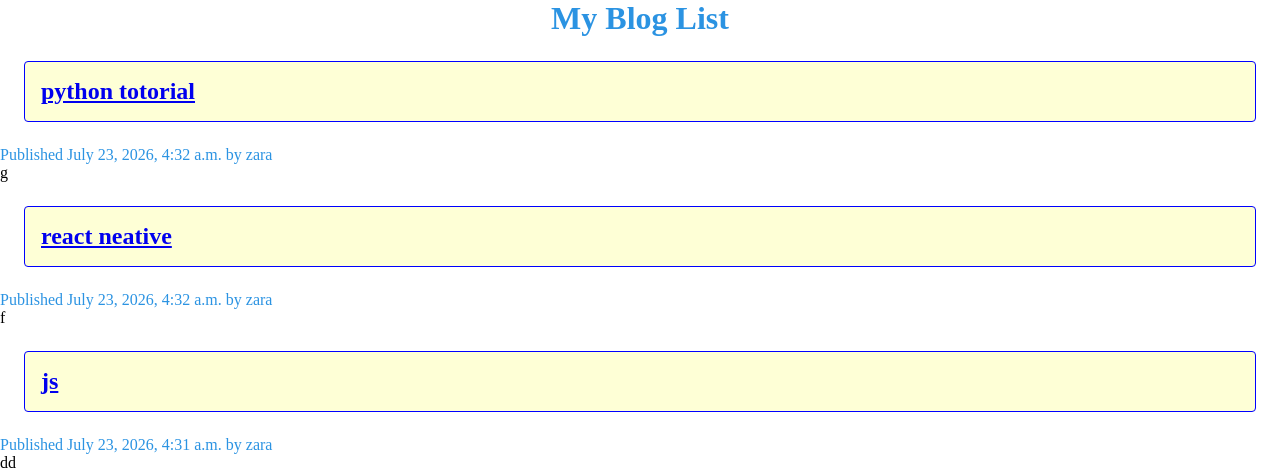
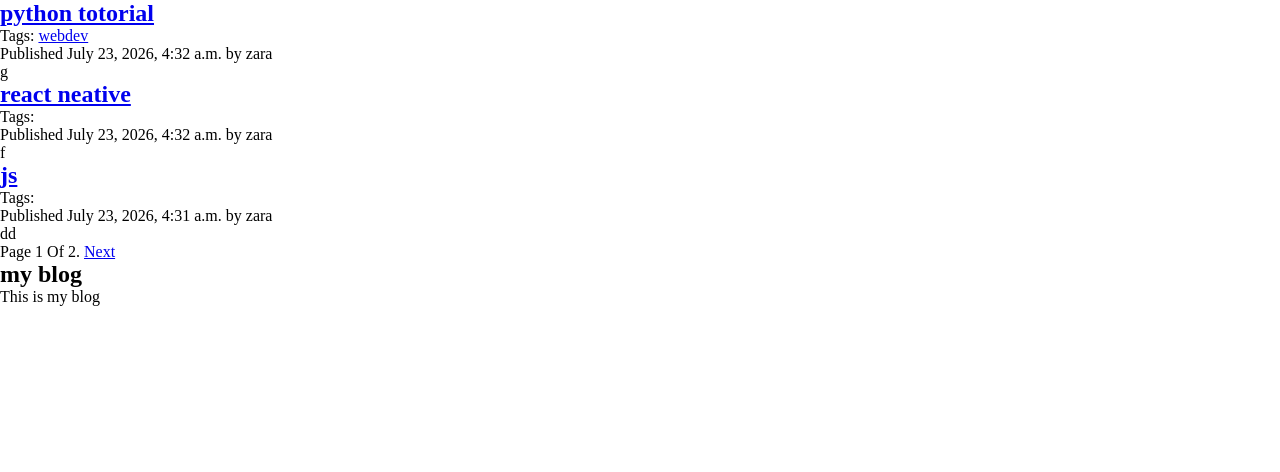
Before and after one commit to zarrush/django-blog, a Django app: page /blog/ in a window 1280 px wide. Shown: the top 472 px of the page. Run offline with Django 5.2, Linux system fonts and the light colour scheme; data comes from the database, SQL or seed files in the repository; both versions use the stored data as it was after the commit; parts of the project's set-up code (start-up, migrations or seed data) failed here and were passed over.

Commit message:
feat: add post tagging and tag-based filtering

```diff
--- a/blog/models.py
+++ b/blog/models.py
@@ -2,7 +2,7 @@ from django.db import models
 from django.utils import timezone # استفاده از زمان فعلی پروژه با در نظر گرفتن مکان فعلی
 from django.contrib.auth.models import User # استفاده از مدل پیشفرض جنگو برای ارتباط کاربر و پست
 from django.urls import reverse
-
+from taggit.managers import TaggableManager
 class PublishedManager(models.Manager):
     def get_queryset(self):
         return super().get_queryset()\
@@ -33,6 +33,7 @@ class Post(models.Model): # تعریف مدل مربوط به پست های وب
                                 default = Status.DRAFT)
     objects = models.Manager() # The default manager
     published = PublishedManager() # our custom manager
+    tags = TaggableManager() # Tags
     # اضافه کردن دش به شکل نزولی
         # تعیین ترتیب پیش‌فرض نمایش پست‌ها بر اساس زمان انتشار
     class Meta:
--- a/blog/static/css/blog.css
+++ b/blog/static/css/blog.css
@@ -3,25 +3,4 @@
     margin: 0;
     box-sizing: border-box;
 }
-
-#main-title{
-    display: flex;
-    justify-content: center;
-    align-items: center;
-    color: #2b93e2;
-}
-.list-div{
-    margin: 1.5rem;
-    padding: 1rem;
-    background-color: #f6ff0029;
-    border: 0.5px blue solid;
-    border-radius: 4px;
-}
-.list-title{
-    list-style: none;
-    text-decoration: none;
-    color: #00cdcdcc;
-}
-.date{
-    color: #2b93e2;
-}
+/* ---------- Blog List ---------- */
--- a/blog/templates/blog/post/list.html
+++ b/blog/templates/blog/post/list.html
@@ -1,22 +1,42 @@
-{% extends 'blog/base.html' %} {% block title %}My Blog{% endblock %} {% block
-content %}
+{% extends "blog/base.html" %}
+
+{% block title %}
+    My Blog
+{% endblock %}
+
 {% block content %}
-<h1 id="main-title">My Blog List</h1>
-{% for post in posts %} {# نمایش لیست پست های انتشار شده #}
-<div class="list-div">
-  <h2 class="list-title">
-    <a href="{{ post.get_absolute_url }}">
-      {# لینک به صفحه جزییات هر پست #} {{ post.title }}
-    </a>
-  </h2>
-</div>
 
-<p class="date">
-  {# نمایش تاریخ انتشار و نویسنده پست #} Published {{post.publish}} by
-  {{post.author}}
-</p>
-<div class="post-body">{{ post.body|truncatewords:30|linebreaks}}</div>
-{# نمایش خلاصه‌ای از متن پست (۳۰ کلمه اول) #} {% endfor %}
-<!-- بستن حلقه -->
-{% include "pagination.html" with page=page_obj %}
-{%  endblock %}
+{% if tag %}
+    <h2>Posts tagged with "{{ tag.name }}"</h2>
+{% endif %}
+
+{% for post in posts %}
+
+    <h2 class="post-title">
+        <a href="{{ post.get_absolute_url }}">
+            {{ post.title }}
+        </a>
+    </h2>
+
+    <p class="tags">
+        Tags:
+        {% for tag in post.tags.all %}
+            <a href="{% url 'blog:post_list_by_tag' tag.slug %}">
+                {{ tag.name }}
+            </a>{% if not forloop.last %}, {% endif %}
+        {% endfor %}
+    </p>
+
+    <p class="post-date">
+        Published {{ post.publish }} by {{ post.author }}
+    </p>
+
+    <div class="post-body">
+        {{ post.body|truncatewords:30|linebreaks }}
+    </div>
+
+{% endfor %}
+
+{% include "pagination.html" with page=posts %}
+
+{% endblock %}
--- a/blog/urls.py
+++ b/blog/urls.py
@@ -4,7 +4,8 @@ from blog.views import *
 app_name = 'blog'
 # مسیر های مربوط به اپلکیشن وبلاگ
 urlpatterns = [
-    path('', PostListView.as_view(), name='post_list'),  # صفحه اصلی وبلاگ(نمایش لیست پست ها)
+    path('', post_list, name='post_list'),  # صفحه اصلی وبلاگ(نمایش لیست پست ها)
+    path('tag/<slug:tag_slug>/', post_list, name='post_list_by_tag' ),
     path('<int:year>/<int:month>/<int:day>/<slug:post>/',
             post_detail,
             name='post_detail'),
--- a/blog/views.py
+++ b/blog/views.py
@@ -4,9 +4,14 @@ from django.core.paginator import Paginator, EmptyPage, PageNotAnInteger
 from django.views.generic import ListView
 from .forms import CommentForm
 from django.views.decorators.http import require_POST
+from taggit.models import Tag
 # نمایش لیست تمام پست‌های منتشرشده
-def post_list(request):
+def post_list(request,tag_slug=None):
     post_list = Post.published.all() # دریافت فقط پست‌هایی که وضعیت آن‌ها Published است
+    tag = None
+    if tag_slug:
+        tag = get_object_or_404(Tag, slug=tag_slug)
+        post_list = post_list.filter(tags__in=(tag))
     paginator = Paginator(post_list, 3)
     page_number = request.GET.get('page', 1)
     try:
@@ -18,7 +23,8 @@ def post_list(request):
 
     return render(request, # ارسال لیست پست‌ها به قالب برای نمایش
                     'blog/post/list.html',
-                    {'posts': posts})
+                    {'posts': posts,
+                    'tag': tag})
 # نمایش جزئیات یک پست بر اساس شناسه (id)
 def post_detail(request, year, month, day, post):
     post = get_object_or_404(
--- a/core/settings.py
+++ b/core/settings.py
@@ -38,6 +38,7 @@ INSTALLED_APPS = [
     'django.contrib.messages',
     'django.contrib.staticfiles',
     'blog',
+    'taggit',
 ]
 
 MIDDLEWARE = [
```
Also changed, not shown: blog/templates/blog/post/comment.html (+25 -8 lines), blog/templates/blog/post/include/comment_form.html (+12 -6 lines), blog/migrations/0003_post_tag.py (added), db.sqlite3.
